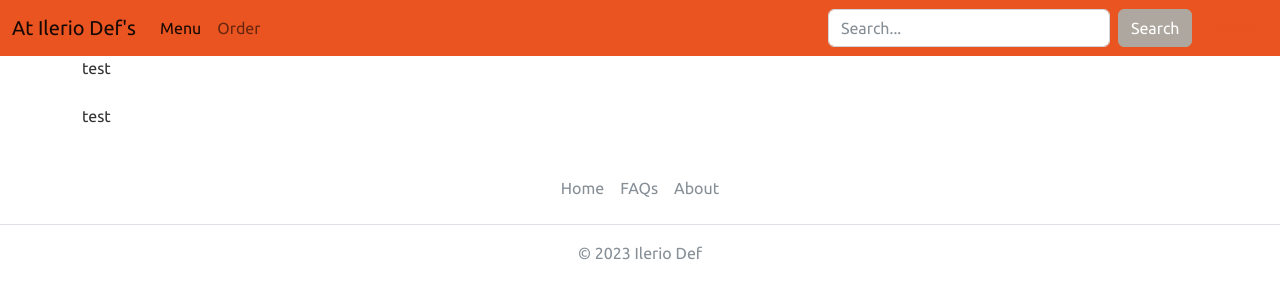
After one commit to IlerioDef/restaurant_menu, a Django app: page /menu/order/ in a window 1280 px wide. The commit adds this page. Shown: the top 300 px of the page. Run offline with Django 5.2, Linux system fonts and the light colour scheme; some libraries are stand-ins or nearby versions.

Commit message:
added images and placeholders for the cases when images are unavailable

```diff
--- a/core/templates/core/base.html
+++ b/core/templates/core/base.html
@@ -27,7 +27,7 @@
                     </a>
                 </li>
                 <li class="nav-item">
-                    <a class="nav-link" href="#">Order</a>
+                    <a class="nav-link" href="{% url "menu:order" %}">Order</a>
                 </li>
 
             </ul>
--- a/menu/models.py
+++ b/menu/models.py
@@ -43,6 +43,13 @@ class Item(models.Model):
             return allergens
 
         return None
+
+    @property
+    def get_image_url(self):
+        if self.image:
+            return self.image.url
+        else:
+            return "https://placehold.co/600x400.png"
 
 
 class Chef(models.Model):
--- a/menu/templates/menu/item_list.html
+++ b/menu/templates/menu/item_list.html
@@ -11,6 +11,9 @@
     <div class="card border-secondary mb-3" style="max-width: 20rem;">
       <div class="card-header">{{ item.category }}</div>
       <div class="card-body">
+          <div class="card-image">
+              <img src="{{ item.get_image_url }}" class="card-img-top">
+          </div>
         <h4 class="card-title">
         <a class ="link-opacity-50-hover icon-link" href="{% url "menu:item" pk=item.id %}">{{ item.name }}</a>
         </h4>
--- /dev/null
+++ b/menu/templates/menu/order_form.html
@@ -0,0 +1,19 @@
+{% extends "core/base.html" %}
+{% load static %}
+
+
+{% block content %}
+<div class="row row">
+    <div class="col-lg-12">
+        <div class="border-2 border-black">
+test
+        </div>
+        <br>
+        <div class="border-2 border-black">
+test
+        </div>
+    </div>
+
+</div>
+
+{% endblock %}
--- a/menu/urls.py
+++ b/menu/urls.py
@@ -9,4 +9,5 @@ app_name = 'menu'
 urlpatterns = [
     path('', views.ItemListView.as_view(), name="all"),
     path('item/<int:pk>', views.ItemDetailView.as_view(), name='item'),
+    path('order/', views.OrderAddView.as_view(), name='order'),
 ]
--- a/menu/views.py
+++ b/menu/views.py
@@ -3,9 +3,9 @@ from tkinter import Menu
 from django.db.models import Q
 from django.shortcuts import render
 from django.views import View
-from django.views.generic import ListView, DetailView
+from django.views.generic import ListView, DetailView, CreateView
 
-from menu.models import Item
+from menu.models import Item, Order
 
 
 # Create your views here.
@@ -28,3 +28,12 @@ class ItemListView(View):
 
 class ItemDetailView(DetailView):
     model = Item
+
+
+class OrderListView(ListView):
+    pass
+
+
+class OrderAddView(CreateView):
+    model = Order
+    fields = ['table', 'quantity', "price", "order_total", "assigned_to"]
--- a/restaurant_menu/urls.py
+++ b/restaurant_menu/urls.py
@@ -14,6 +14,8 @@ Including another URLconf
     1. Import the include() function: from django.urls import include, path
     2. Add a URL to urlpatterns:  path('blog/', include('blog.urls'))
 """
+from django.conf import settings
+from django.conf.urls.static import static
 from django.contrib import admin
 from django.urls import path, include
 
@@ -22,3 +24,4 @@ urlpatterns = [
     path("", include("core.urls")),
     path("menu/", include("menu.urls")),
 ]
+urlpatterns += static(settings.MEDIA_URL, document_root=settings.MEDIA_ROOT)
```
Also changed, not shown: restaurant_menu/settings.py (+9 -11 lines).
